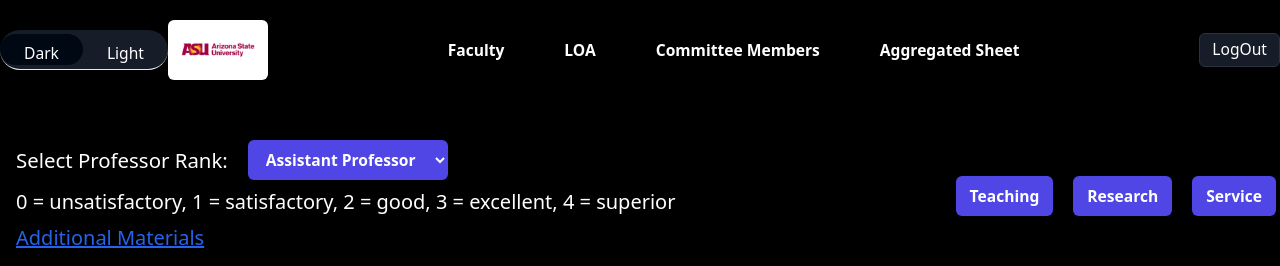
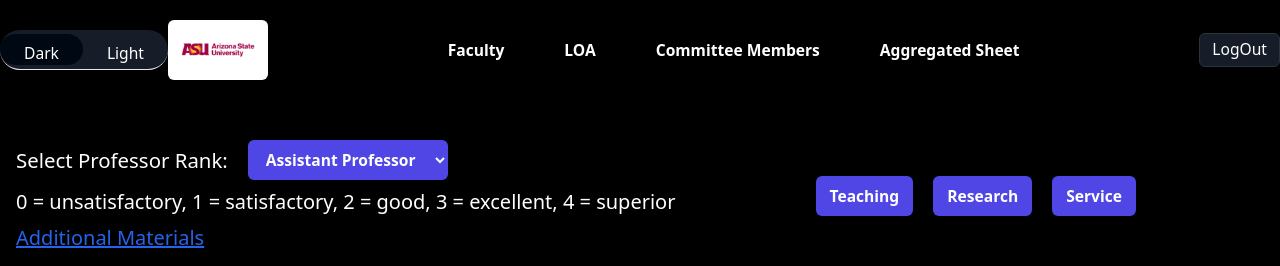
Before and after one commit to RajCherukuru/facultyFrontend, a React (Create React App) app: page /evaluation in a window 1280 px wide. Shown: the top 266 px of the page. Built offline with nearby package versions, Linux system fonts and the light colour scheme; no server answers; sample sign-in values are in the browser's storage.

Commit message:
tabs to center

```diff
--- a/src/pages/Tabs/Evaluation.js
+++ b/src/pages/Tabs/Evaluation.js
@@ -242,7 +242,7 @@ const Evaluation = () => {
 
 
 
-        <div className="flex flex-col gap-2">
+        <div className="flex flex-col gap-2 place">
 
         <div className="flex gap-5 place-items-center ">
           <label className=" label-font">Select Professor Rank:</label>
@@ -275,7 +275,7 @@ const Evaluation = () => {
 
 
 
-        <div className="flex gap-5 ">
+        <div className="flex gap-5 mx-auto ">
         <button onClick={()=>handleCategoryChange("Teaching")} className="rounded-md bg-indigo-600 px-3.5 py-1.5 text-sm font-semibold leading-7 text-white hover:bg-indigo-500 ">
                 Teaching
               </button>
```
